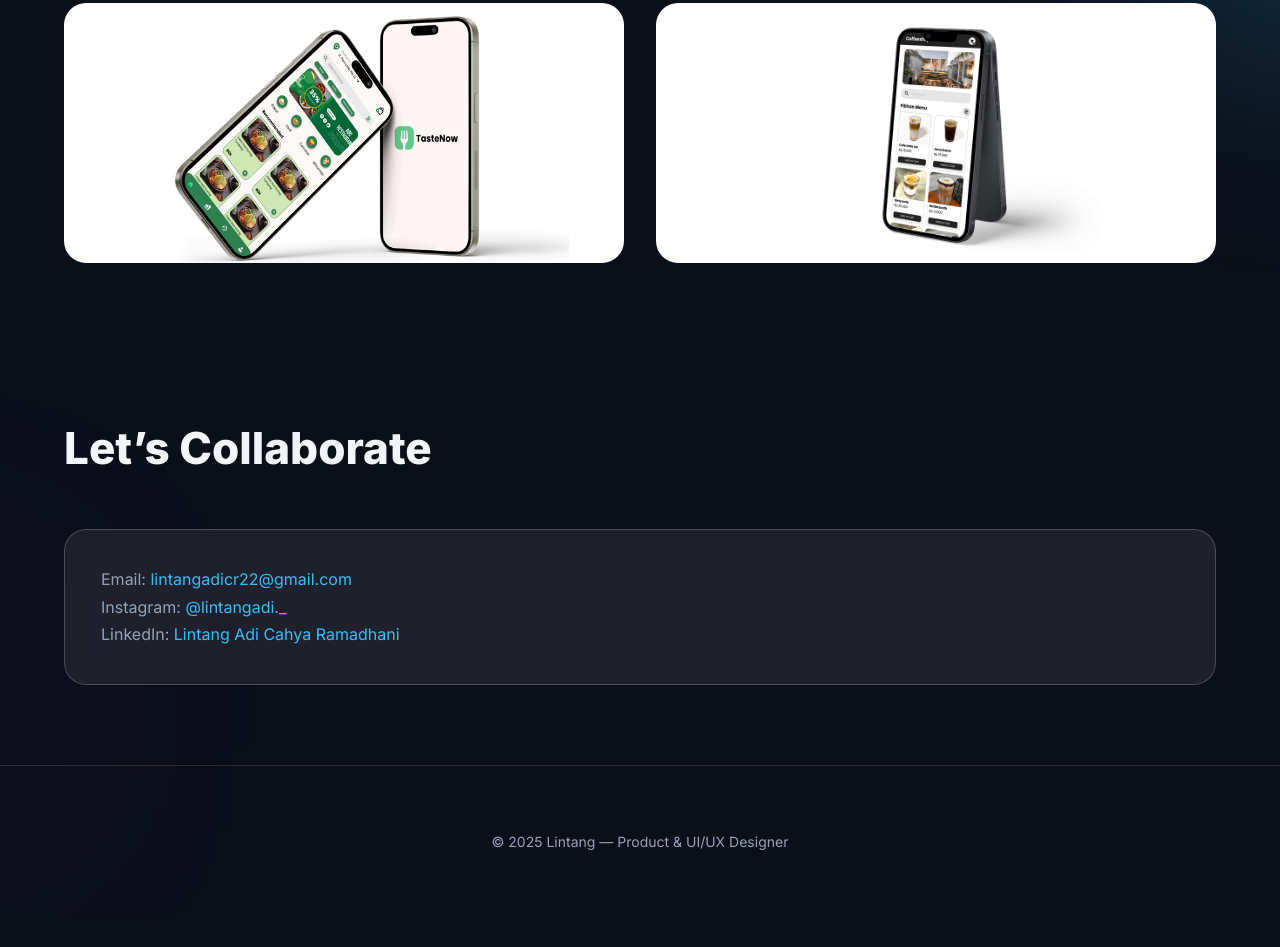
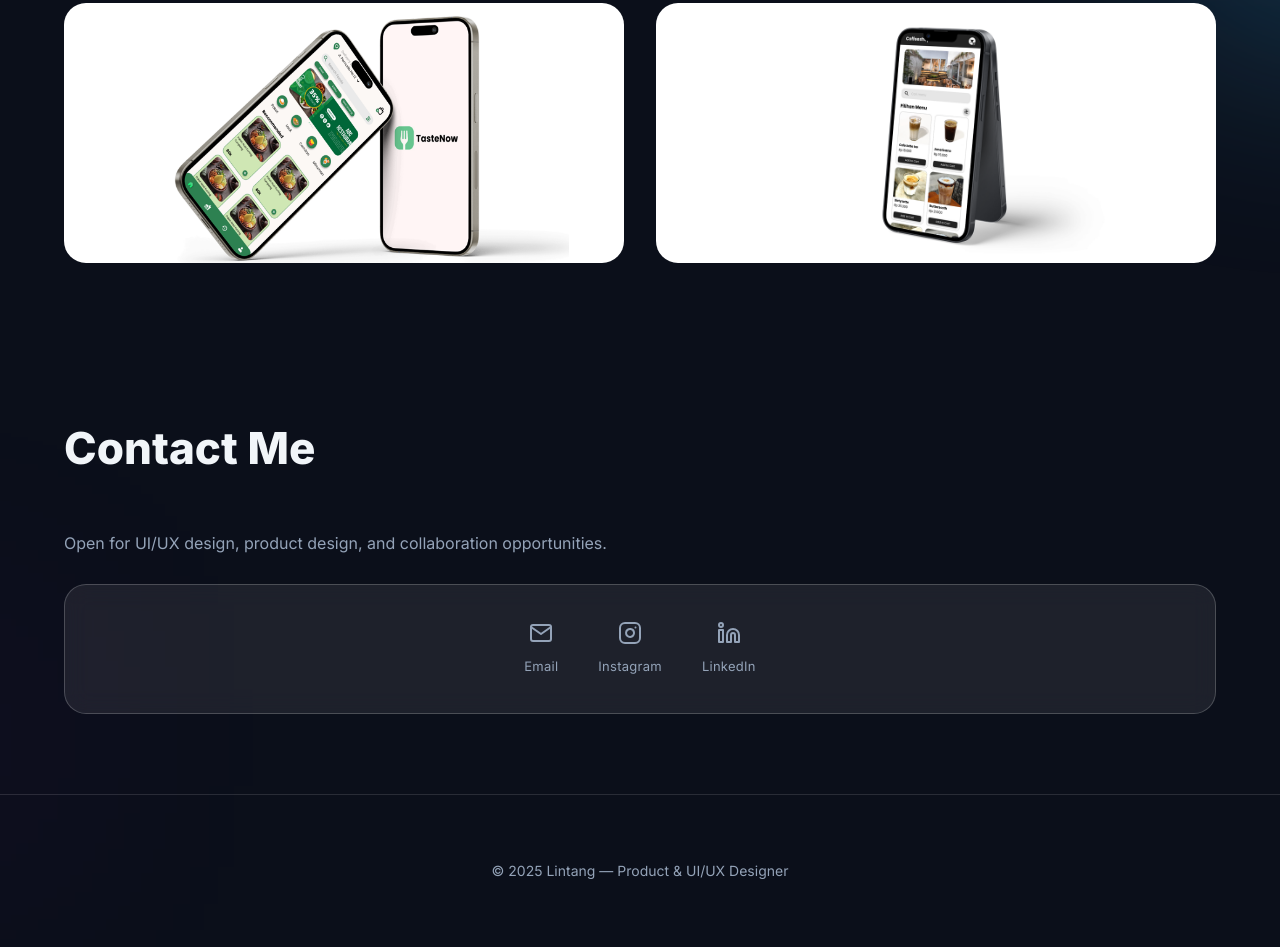
Before and after one commit to Lintang003/Portofolio-UI-UX, a plain HTML site: page index.html in a window 1280 px wide. Shown: the part 1850-2797 px from the top of the page. Before the commit the page ends 2768 px from the top, so only its background shows below. Drawn offline with nearby package versions, Linux system fonts and the light colour scheme.

Commit message:
Update index.html

```diff
--- a/index.html
+++ b/index.html
@@ -208,6 +208,55 @@
       background: rgba(56,189,248,.15); color: var(--accent); font-weight: 500;
     }
 
+    /* Contact */
+    .contact-card {
+      display: flex;
+      justify-content: center;
+      gap: 40px;
+      padding: 36px 24px;
+    }
+
+    .contact-card a {
+      display: flex;
+      flex-direction: column;
+      align-items: center;
+      gap: 10px;
+      color: var(--muted);
+      transition: all .25s ease;
+    }
+
+    .contact-card a i {
+      width: 52px;
+      height: 52px;
+      border-radius: 50%;
+      border: 1px solid var(--border);
+      display: grid;
+      place-items: center;
+    }
+
+    .contact-card a span {
+      font-size: 13px;
+      letter-spacing: .02em;
+    }
+
+    .contact-card a:hover {
+      color: var(--accent);
+    }
+
+    .contact-card a:hover i {
+      border-color: var(--accent);
+      box-shadow: 0 14px 36px rgba(56,189,248,.35);
+      transform: translateY(-4px);
+    }
+    .contact-desc {
+      margin-top: 10px;
+      margin-bottom: 26px;
+      max-width: 560px;
+      line-height: 1.8;
+      font-size: 16px;
+      color: var(--muted);
+    }
+
     /* Project Case */
     .case { position: relative; min-height: 260px; display: flex; align-items: flex-end; cursor: pointer; overflow: hidden; background-size: cover; background-position: center; border-radius: var(--radius); }
     .case::after { content: ''; position: absolute; inset: 0; background: linear-gradient(180deg, transparent, rgba(0,0,0,.75)); opacity: 0; transition: opacity .4s ease; }
@@ -322,12 +371,28 @@
 
 <section id="contact" class="section">
   <div class="section-blur cyan" style="bottom:-30%; left:-20%;"></div>
+
   <div class="container">
-    <h2 data-aos="fade-up">Let’s Collaborate</h2>
-    <div class="card-glass" data-aos="fade-up">
-      <p>Email: <a href="mailto:lintangadicr22@gmail.com">lintangadicr22@gmail.com</a></p>
-      <p>Instagram: <a href="https://instagram.com/lintangadi._" target="_blank" rel="noopener">@lintangadi._</a></p>
-      <p>LinkedIn: <a href="https://www.linkedin.com/in/lintang-adi-cahya-ramadhani" target="_blank" rel="noopener">Lintang Adi Cahya Ramadhani</a></p>
+    <h2 data-aos="fade-up">Contact Me</h2>
+    <p class="contact-desc" data-aos="fade-up">
+      Open for UI/UX design, product design, and collaboration opportunities.
+    </p>
+
+    <div class="contact-card card-glass" data-aos="fade-up">
+      <a href="mailto:lintangadicr22@gmail.com">
+        <i data-feather="mail"></i>
+        <span>Email</span>
+      </a>
+
+      <a href="https://instagram.com/lintangadi._" target="_blank">
+        <i data-feather="instagram"></i>
+        <span>Instagram</span>
+      </a>
+
+      <a href="https://www.linkedin.com/in/lintang-adi-cahya-ramadhani" target="_blank">
+        <i data-feather="linkedin"></i>
+        <span>LinkedIn</span>
+      </a>
     </div>
   </div>
 </section>
@@ -355,6 +420,10 @@
   menuToggle.addEventListener('click',()=>{navLinks.classList.toggle('active');});
   document.querySelectorAll('.nav-links a').forEach(link=>{link.addEventListener('click',()=>{navLinks.classList.remove('active');});});
 </script>
+<script src="https://unpkg.com/feather-icons"></script>
+<script>
+  feather.replace();
+</script>
 
 </body>
 </html>
```
